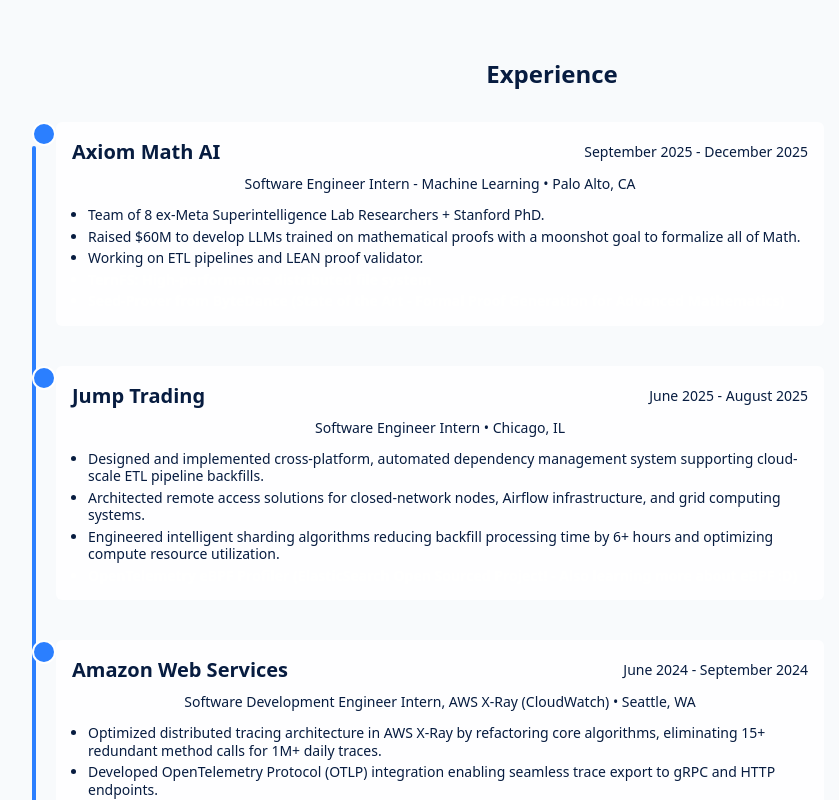
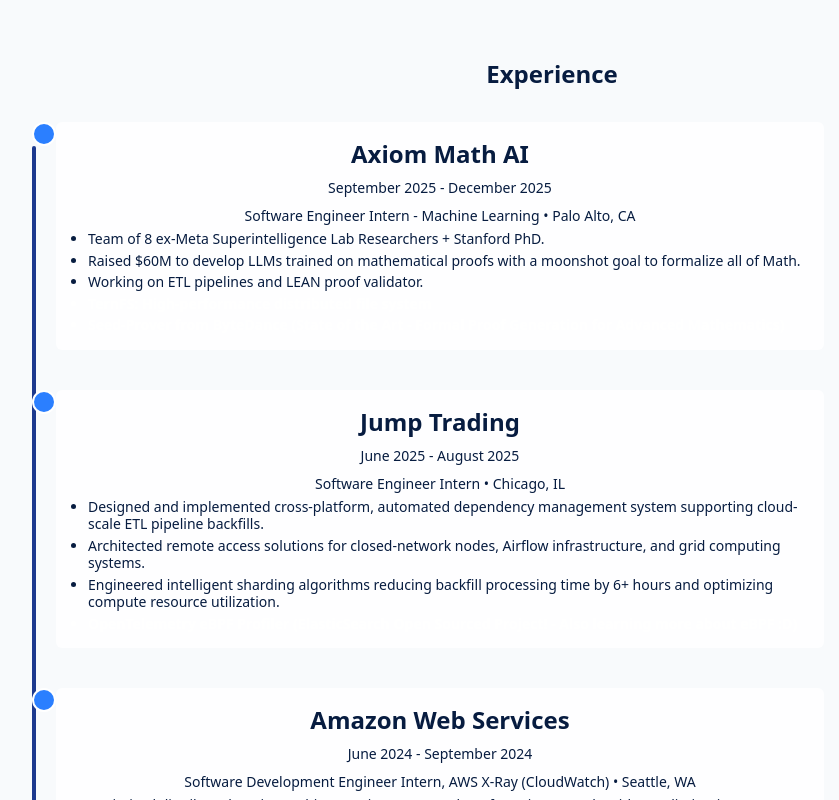
Before and after one commit to Ishan-Sinha123/Personal_Website, a React (Vite) app: page / in a window 1280 px wide. Shown: the part 1440-2240 px from the top of the page, without its empty margins (88-927 px from the left). Built offline with nearby package versions, Linux system fonts and the light colour scheme.

Commit message:
new packages

```diff
--- a/src/components/WorkTimeline.jsx
+++ b/src/components/WorkTimeline.jsx
@@ -66,7 +66,7 @@
         <h3 className="text-2xl font-extrabold mb-6 text-center text-primary dark:text-white">Experience</h3>
         <div className="relative w-full">
           {/* Single left timeline line: blue in light, slate-200 in dark */}
-          <div className="absolute left-6 top-8 bottom-8 w-1 bg-blue-500 dark:bg-slate-200 rounded-full z-0" />
+          <div className="absolute left-6 top-8 bottom-8 w-1 bg-blue-900 dark:bg-slate-200 rounded-full z-0" />
           <div className="space-y-6">
             {list.map((item, idx) => (
               <div key={item.id} className="relative flex flex-row items-start w-full pl-16 pr-4 py-2">
@@ -74,12 +74,10 @@
                   <div className="w-6 h-6 rounded-full bg-blue-500 dark:bg-slate-200 border-2 border-white" />
                 </div>
                 <div className="bg-card/80 dark:bg-card/90 rounded-md p-4 w-full max-w-3xl">
-                  <div className="flex flex-col gap-1">
-                    <div className="flex items-center justify-between mb-1">
-                      <div className="text-xl font-semibold text-primary dark:text-white">{item.company}</div>
-                      <div className="text-sm text-muted-foreground whitespace-nowrap">{item.date}</div>
-                    </div>
-                    <div className="text-sm text-muted-foreground mb-2">{item.role} {item.location ? `• ${item.location}` : ''}</div>
+                  <div className="flex flex-col gap-2 items-center">
+                    <div className="text-2xl font-extrabold text-center text-primary dark:text-white">{item.company}</div>
+                    <div className="text-sm text-muted-foreground text-center">{item.date}</div>
+                    <div className="text-sm text-muted-foreground text-center">{item.role} {item.location ? `• ${item.location}` : ''}</div>
                   </div>
                   <ul className="mt-1 ml-4 list-disc text-sm leading-tight space-y-1 text-left w-full">
                     {item.bullets.map((b, i) => (
```
